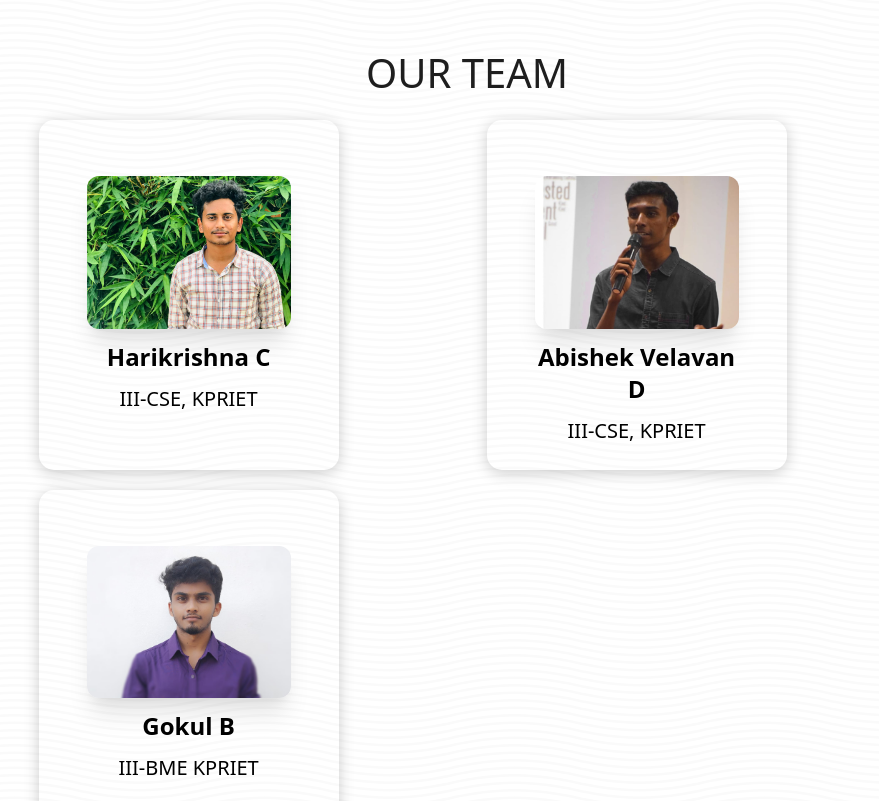
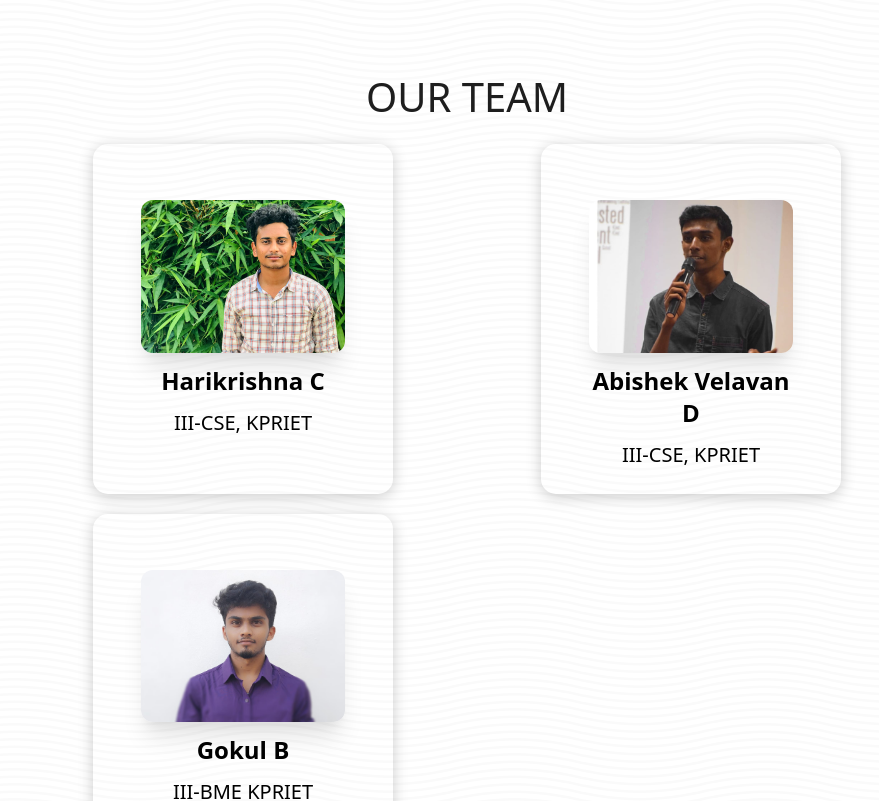
Before and after one commit to HariKrishna-28/Quizoid, a React (Create React App) app: page / in a window 1280 px wide. Shown: the part 1520-2321 px from the top of the page, without its empty margins (173-1052 px from the left). Built offline with nearby package versions, Linux system fonts and the light colour scheme; no server answers; sample sign-in values are in the browser's storage.

Commit message:
changed browser tab icon

```diff
--- a/public/index.html
+++ b/public/index.html
@@ -3,7 +3,7 @@
 
 <head>
   <meta charset="utf-8" />
-  <link rel="icon" href="%PUBLIC_URL%/favicon.ico" />
+  <link rel="icon" href="../src/components/Assets/title-icon@4x-8.png" />
   <meta name="viewport" content="width=device-width, initial-scale=1" />
   <meta name="theme-color" content="#000000" />
   <meta name="description" content="Web site created using create-react-app" />
--- a/src/components/Home page/pages/Home.js
+++ b/src/components/Home page/pages/Home.js
@@ -44,7 +44,7 @@ function Home() {
           <h5><br></br></h5>
           <h1 className='my-6'> Hi {window.$uName}, </h1>
           <div className='py-4 mx-3 lg:mx-10'>
-            <h5>Welcome to Quizoid, an online gamified quiz application to test your knowledge. <br></br> The rules are simple. Take the  <Link to='/categories' className="no-underline">Quiz</Link>, choose a category,  compete wtih other users and make it to the <Link to='/ChooseLeaderBoard' className="no-underline">leaderboard</Link>. All the Best!!</h5>
+            <h5>Welcome to Quizoid, an online gamified quiz application to test your knowledge. <br></br> The rules are simple. Take the  <Link to='/categories' className="no-underline">Quiz</Link>, choose a category,  compete wtih other users and make it to the <Link to='/ChooseLeaderBoard' className="no-underline">leaderboard</Link>.<br></br> All the Best!!</h5>
           </div>
 
           <h1 className='pt-2 pb-3'>INSTRUCTIONS</h1>
--- a/src/components/Home page/styles/Menu.css
+++ b/src/components/Home page/styles/Menu.css
@@ -57,7 +57,8 @@
 @media only screen and (max-width: 1300px) {
   .menuList {
     grid-template-columns: 1fr 1fr;
-    margin-right: 8.5%;
+    /* margin-right: 8.5%; */
+    justify-content: center;
 
     align-items: center;
   }
```
Also changed, not shown: src/components/Assets/title-icon@4x-8.png (added), 2 other files (tests, documents, lock files or other folders).
